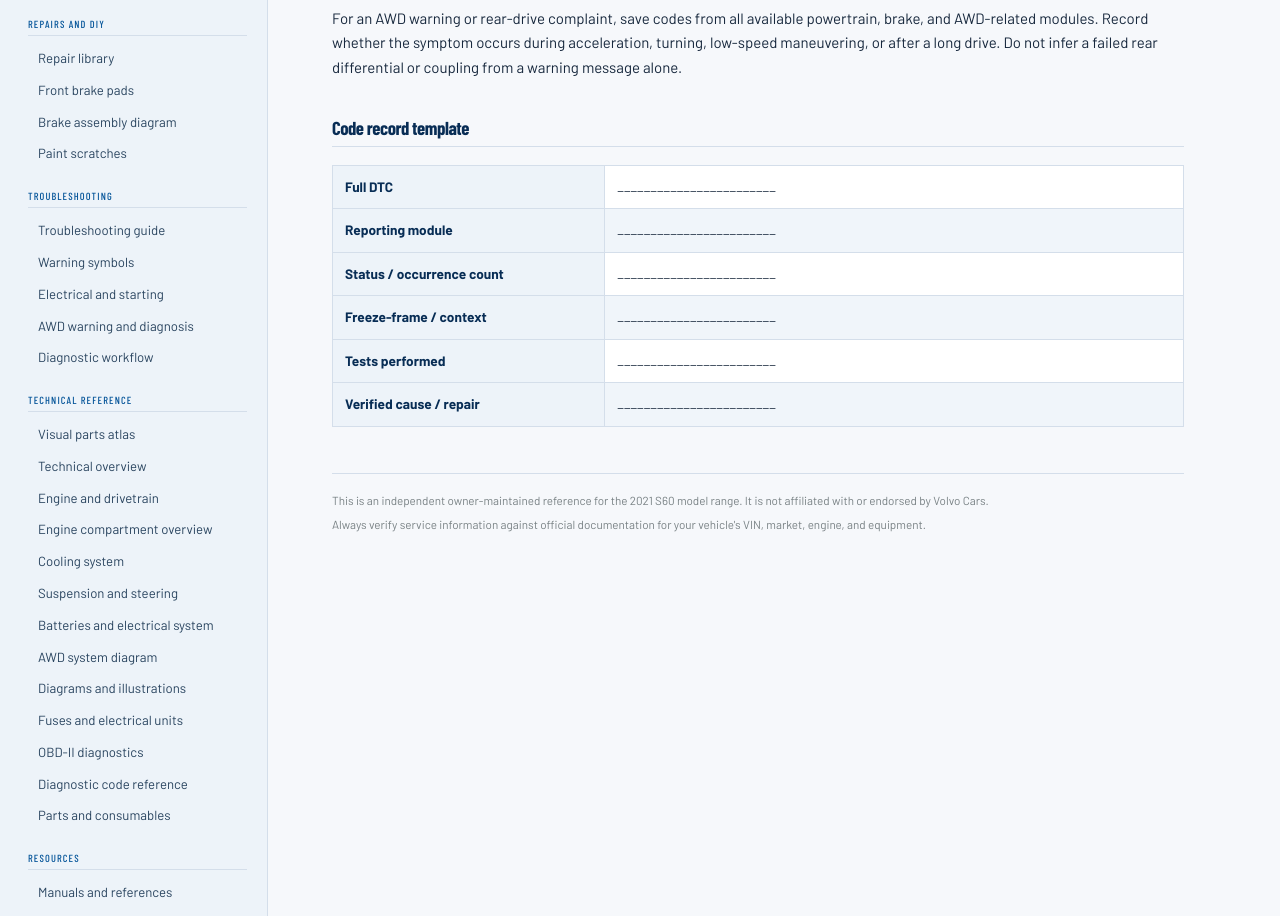
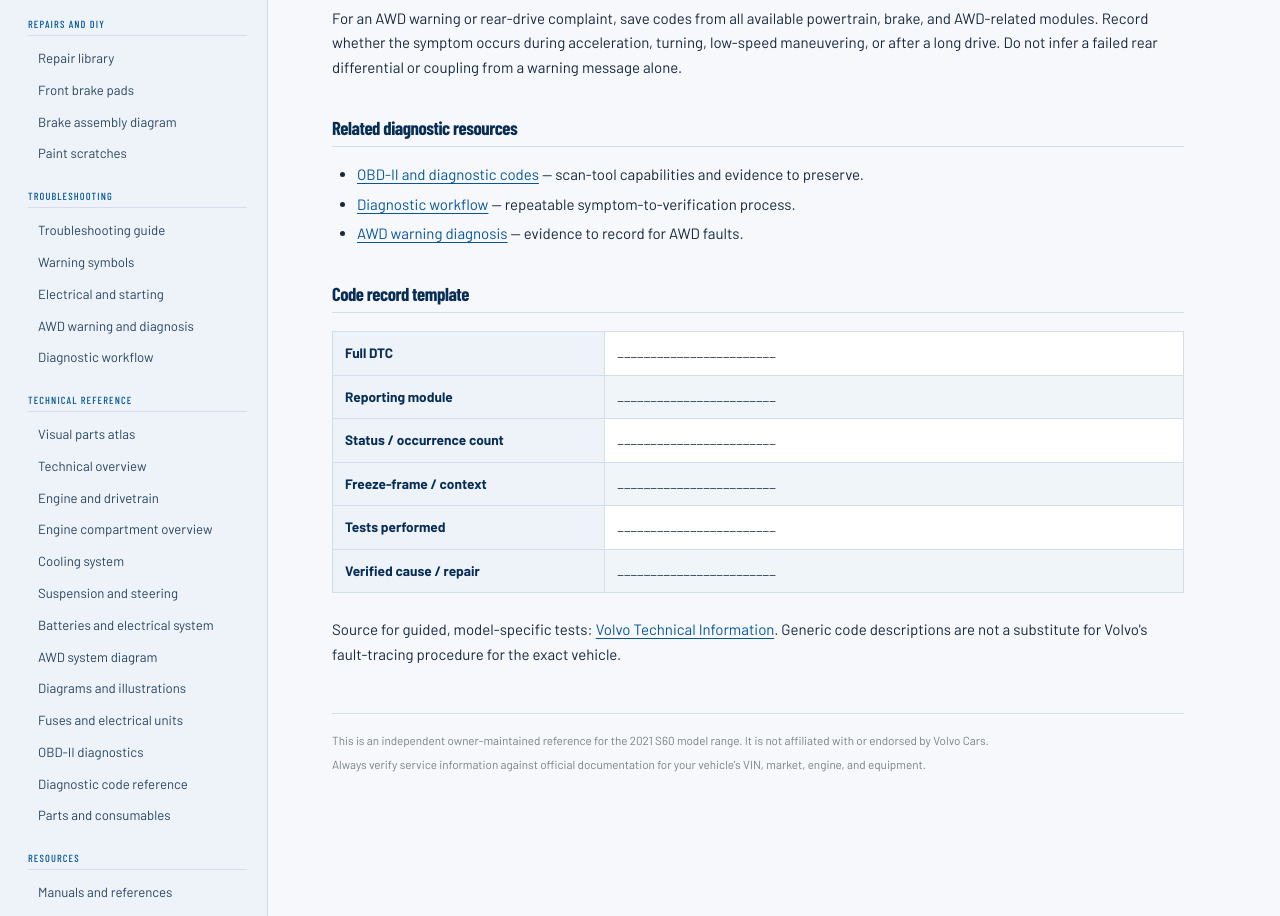
Before and after one commit to willbed34/Volvo-s60-reference, an Astro site: page /technical/diagnostic-codes in a window 1280 px wide. Shown: the part 962-1878 px from the top of the page. Built offline with nearby package versions, Linux system fonts and the light colour scheme; Astro itself is replaced by a stand-in of ours.

Commit message:
Add navigation and official service source to diagnostic code reference

```diff
--- a/src/pages/technical/diagnostic-codes.astro
+++ b/src/pages/technical/diagnostic-codes.astro
@@ -25,6 +25,13 @@ import BaseLayout from '../../layouts/BaseLayout.astro';
   <h2>AWD-related diagnosis</h2>
   <p>For an AWD warning or rear-drive complaint, save codes from all available powertrain, brake, and AWD-related modules. Record whether the symptom occurs during acceleration, turning, low-speed maneuvering, or after a long drive. Do not infer a failed rear differential or coupling from a warning message alone.</p>
 
+  <h2>Related diagnostic resources</h2>
+  <ul>
+    <li><a href="../diagnostics/">OBD-II and diagnostic codes</a> — scan-tool capabilities and evidence to preserve.</li>
+    <li><a href="../../troubleshooting/diagnostic-workflow/">Diagnostic workflow</a> — repeatable symptom-to-verification process.</li>
+    <li><a href="../../troubleshooting/awd-warning/">AWD warning diagnosis</a> — evidence to record for AWD faults.</li>
+  </ul>
+
   <h2>Code record template</h2>
   <table><tbody>
     <tr><th>Full DTC</th><td>________________________</td></tr>
@@ -34,4 +41,5 @@ import BaseLayout from '../../layouts/BaseLayout.astro';
     <tr><th>Tests performed</th><td>________________________</td></tr>
     <tr><th>Verified cause / repair</th><td>________________________</td></tr>
   </tbody></table>
+  <p>Source for guided, model-specific tests: <a href="https://www.volvotechinfo.com/">Volvo Technical Information</a>. Generic code descriptions are not a substitute for Volvo's fault-tracing procedure for the exact vehicle.</p>
 </BaseLayout>
```
